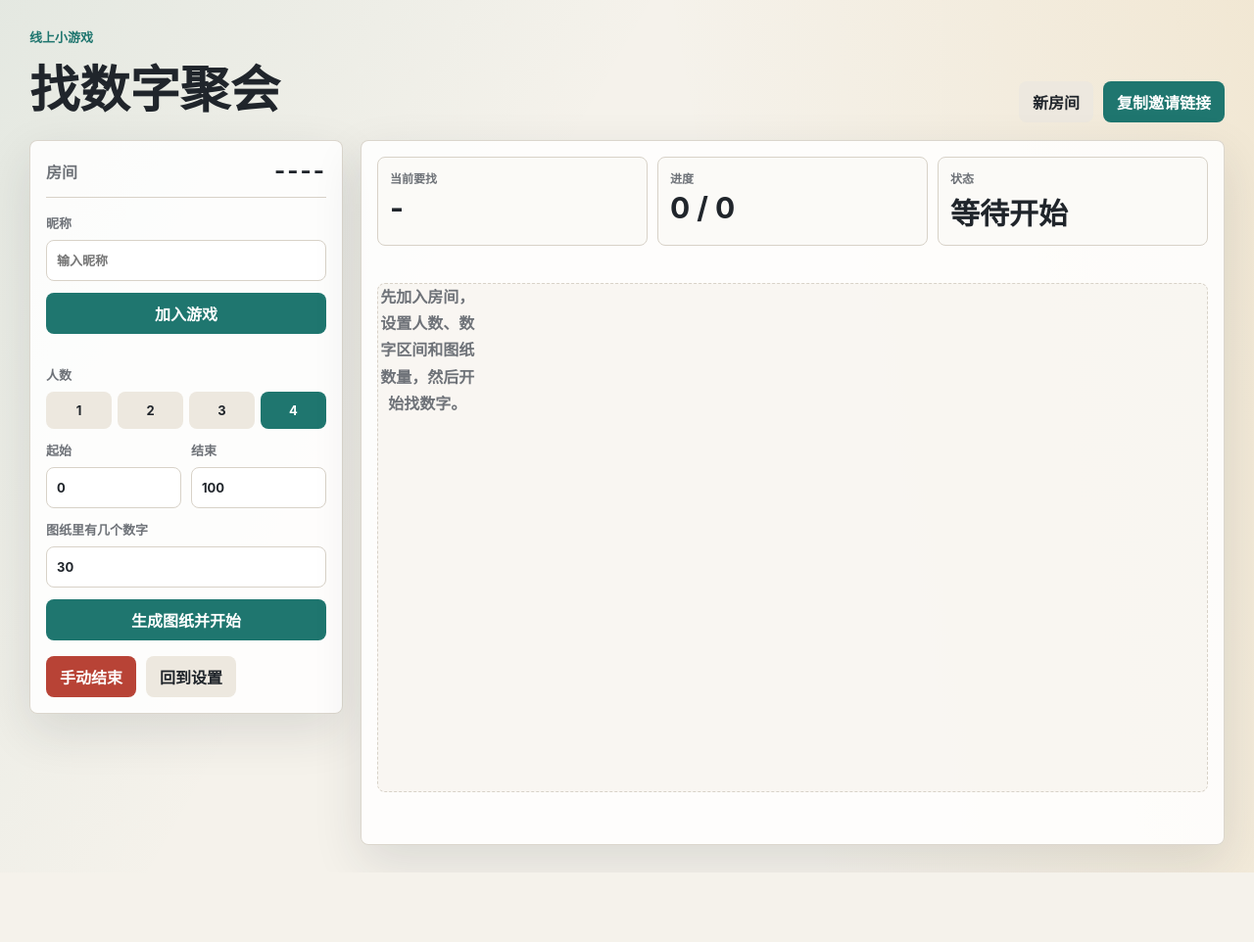
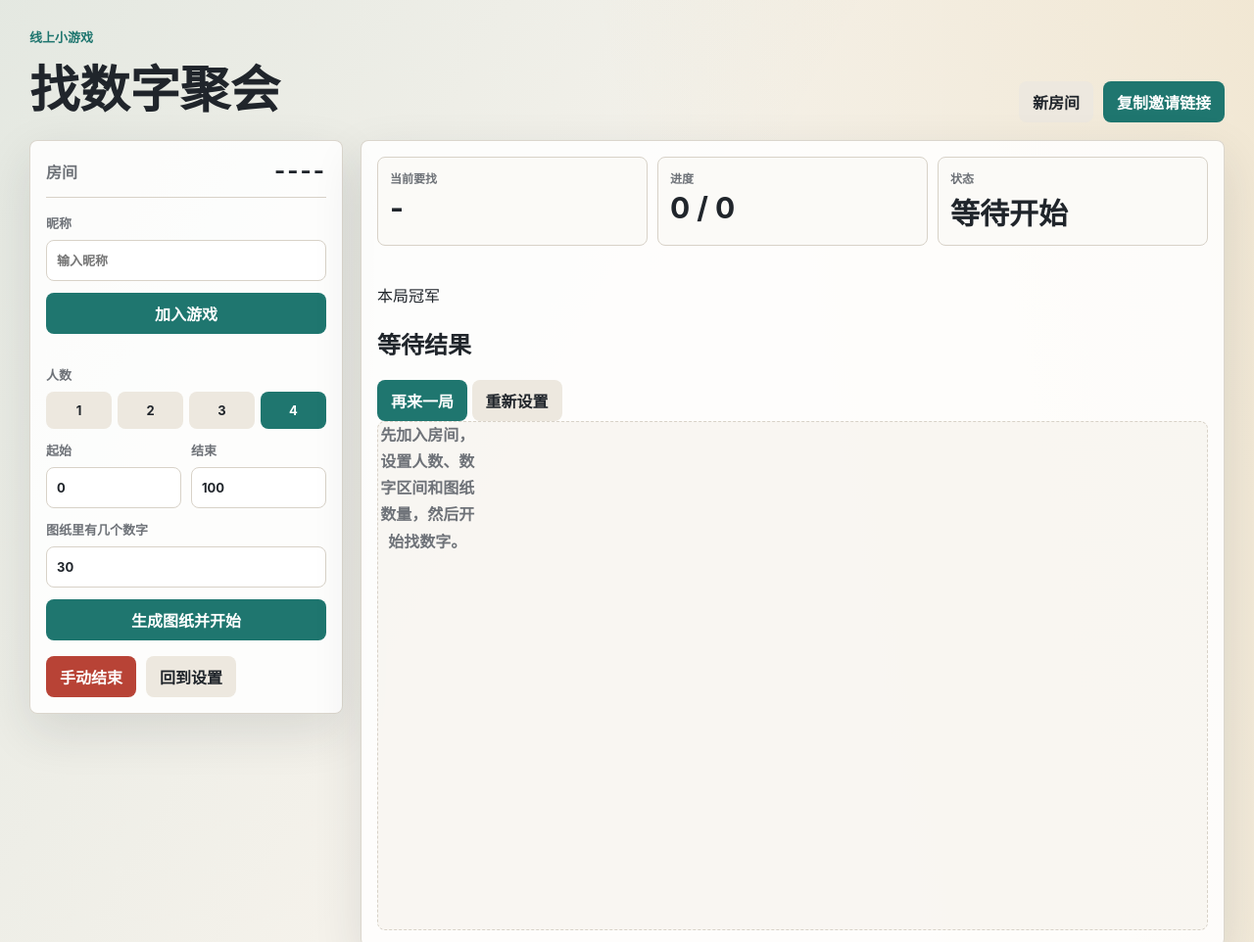
Before and after one commit to jinhuimei9740-boop/find-number-party, a website: page public/index.html in a window 1280 px wide. Shown: the top 962 px of the page at 98% size. Before the commit the page ends 891 px from the top, so only its background shows below. Drawn offline with Linux system fonts and the light colour scheme; no server answers.

Commit message:
Update public/index.html

```diff
--- a/public/index.html
+++ b/public/index.html
@@ -1,3 +1,157 @@
+<!doctype html>
+<html lang="zh-CN">
+  <head>
+    <meta charset="utf-8" />
+    <meta name="viewport" content="width=device-width, initial-scale=1" />
+    <title>找数字聚会</title>
+    <link rel="stylesheet" href="/styles.css" />
+  </head>
+  <body>
+    <main class="app">
+      <section class="topbar">
+        <div>
+          <p class="eyebrow">线上小游戏</p>
+          <h1>找数字聚会</h1>
+        </div>
+        <div class="room-actions">
+          <button id="newRoomBtn" class="ghost" type="button">新房间</button>
+          <button id="copyLinkBtn" type="button">复制邀请链接</button>
+        </div>
+      </section>
+
+      <section class="layout">
+        <aside class="panel setup-panel">
+          <div class="room-code">
+            <span>房间</span>
+            <strong id="roomCode">----</strong>
+          </div>
+
+          <form id="joinForm" class="join-form">
+            <label>
+              昵称
+              <input id="playerName" maxlength="18" placeholder="输入昵称" autocomplete="name" />
+            </label>
+            <button type="submit">加入游戏</button>
+          </form>
+
+          <div class="players" id="players"></div>
+
+          <form id="settingsForm" class="settings">
+            <div class="field">
+              <span>人数</span>
+              <div class="segmented" id="playerCap">
+                <button type="button" data-value="1">1</button>
+                <button type="button" data-value="2">2</button>
+                <button type="button" data-value="3">3</button>
+                <button type="button" data-value="4" class="active">4</button>
+              </div>
+            </div>
+
+            <div class="range-row">
+              <label>
+                起始
+                <input id="minNumber" type="number" min="0" step="1" value="0" />
+              </label>
+              <label>
+                结束
+                <input id="maxNumber" type="number" min="1" step="1" value="100" />
+              </label>
+            </div>
+
+            <label>
+              图纸里有几个数字
+              <input id="numberCount" type="number" min="1" step="1" value="30" />
+            </label>
+
+            <button id="startBtn" type="submit">生成图纸并开始</button>
+          </form>
+
+          <div class="game-actions">
+            <button id="endBtn" class="danger" type="button">手动结束</button>
+            <button id="resetBtn" class="ghost" type="button">回到设置</button>
+          </div>
+        </aside>
+
+        <section class="play-area">
+          <div class="target-strip">
+            <div>
+              <span>当前要找</span>
+              <strong id="currentTarget">-</strong>
+            </div>
+            <div>
+              <span>进度</span>
+              <strong id="progress">0 / 0</strong>
+            </div>
+            <div>
+              <span>状态</span>
+              <strong id="phaseLabel">等待开始</strong>
+            </div>
+          </div>
+
+          <div id="message" class="message"></div>
+          <section id="resultPanel" class="result-panel hidden">
+            <div>
+              <span class="result-kicker">本局冠军</span>
+              <h2 id="winnerTitle">等待结果</h2>
+              <p id="winnerDetail"></p>
+            </div>
+            <div class="result-actions">
+              <button id="replayBtn" type="button">再来一局</button>
+              <button id="openSettingsBtn" class="ghost" type="button">重新设置</button>
+            </div>
+          </section>
+          <div id="board" class="board empty">
+            <div class="empty-state">
+              先加入房间，设置人数、数字区间和图纸数量，然后开始找数字。
+            </div>
+          </div>
+        </section>
+      </section>
+    </main>
+
+    <dialog id="settingsDialog" class="settings-dialog">
+      <form id="dialogSettingsForm" method="dialog">
+        <div class="dialog-head">
+          <div>
+            <span class="result-kicker">重新设置</span>
+            <h2>新一局参数</h2>
+          </div>
+          <button id="closeSettingsBtn" class="ghost icon-button" type="button" aria-label="关闭">×</button>
+        </div>
+
+        <div class="field">
+          <span>人数</span>
+          <div class="segmented" id="dialogPlayerCap">
+            <button type="button" data-value="1">1</button>
+            <button type="button" data-value="2">2</button>
+            <button type="button" data-value="3">3</button>
+            <button type="button" data-value="4">4</button>
+          </div>
+        </div>
+
+        <div class="range-row">
+          <label>
+            起始
+            <input id="dialogMinNumber" type="number" min="0" step="1" />
+          </label>
+          <label>
+            结束
+            <input id="dialogMaxNumber" type="number" min="1" step="1" />
+          </label>
+        </div>
+
+        <label>
+          图纸里有几个数字
+          <input id="dialogNumberCount" type="number" min="1" step="1" />
+        </label>
+
+        <button type="submit">按新设置开始</button>
+      </form>
+    </dialog>
+
+    <script src="/app.js" type="module"></script>
+  </body>
+</html>
 <!doctype html>
 <html lang="zh-CN">
   <head>
```
